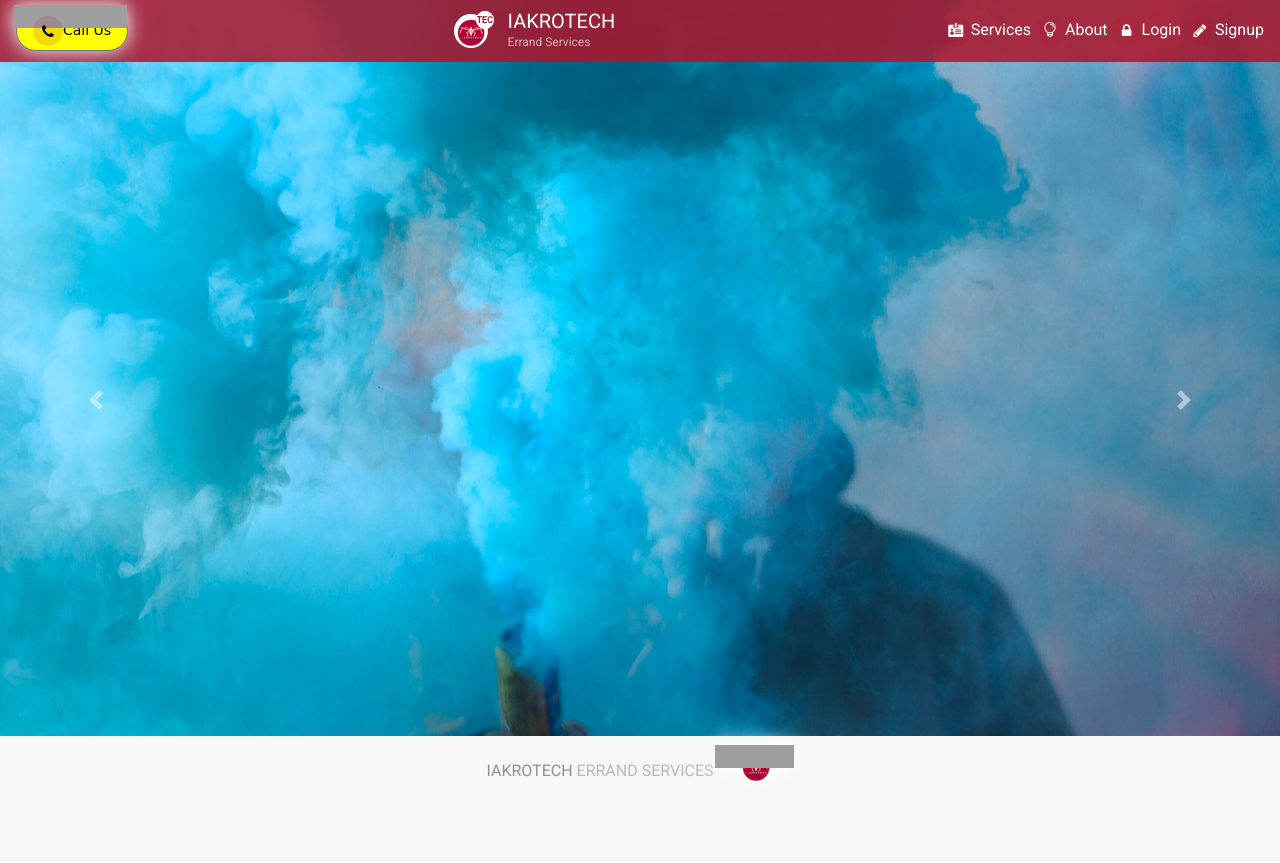
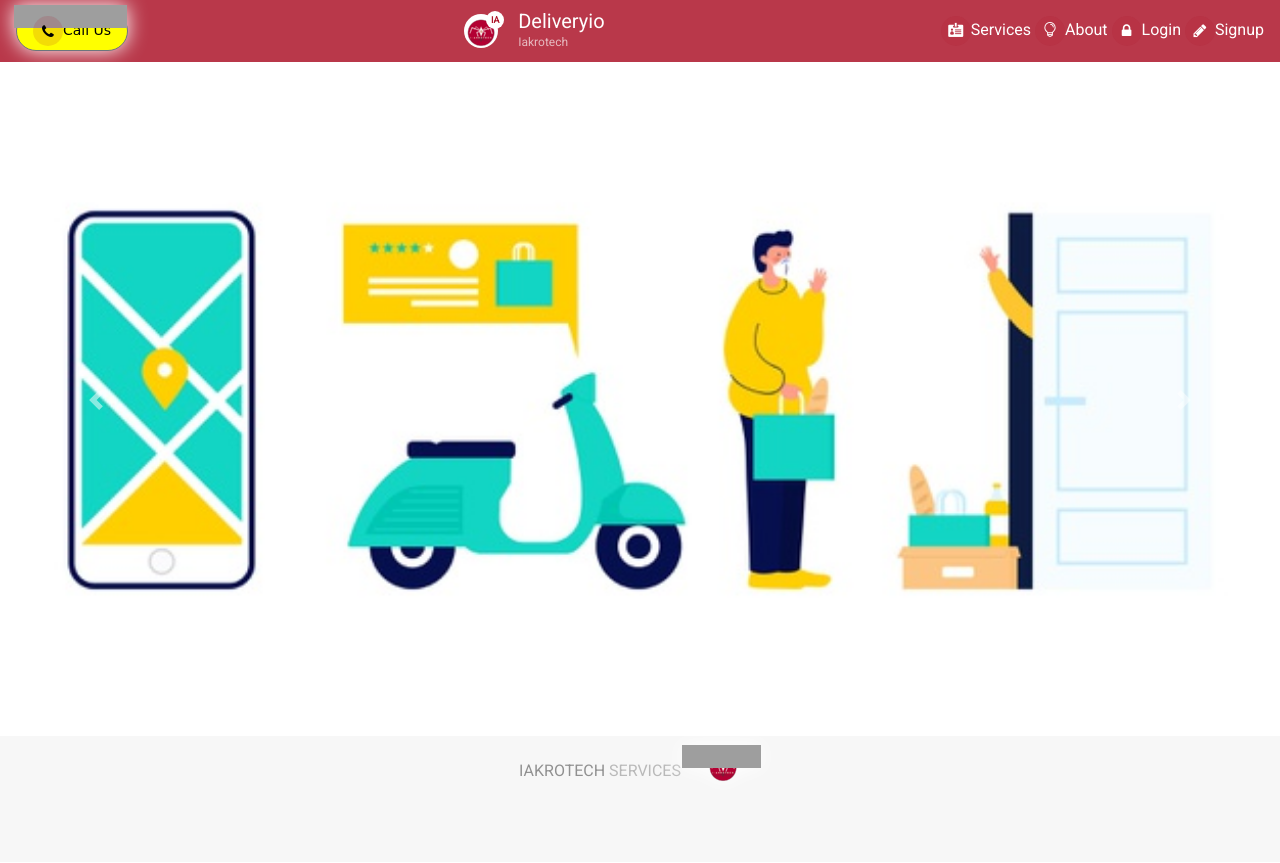
Before and after one commit to kingkology/deliveryio, a PHP site: page / in a window 1280 px wide. Shown: the top 863 px of the page. Run offline with PHP 8.4, Linux system fonts and the light colour scheme; grey boxes are pictures that could not be loaded.

Commit message:
image changes

```diff
--- a/index.php
+++ b/index.php
@@ -21,10 +21,10 @@ if ($lamonth==12)
 <head>
     <meta charset="utf-8">
     <meta name="viewport" content="width=device-width, initial-scale=1, shrink-to-fit=no">
-    <meta name="description" content="AKROTECH HTML errand website . errand UI UX, errand theme, errand HTML, errand template, errand website, errand pwa template.">
+    <meta name="description" content="AKROTECH HTML errand website . errand UI UX, errand theme, errand HTML, errand template, errand website, errand pwa template,Deliveryio.">
     <meta name="author" content="IAKROTECH">
 
-    <title>IAKROTECH ERRANDS</title>
+    <title>Deliveryio</title>
 
     <!-- Favicons -->
     <link rel="apple-touch-icon" sizes="57x57" href="assets/img/favicons/apple-icon-57x57.png">
@@ -174,7 +174,7 @@ if ($lamonth==12)
                             <div></div>
                         </div>
                     </div>
-                    <h4 class="logo-text"><span>IAKROTECH</span><small></small></h4>
+                    <h4 class="logo-text"><span>Deliveryio</span><br>BY <br><small>IAKROTECH</small></h4>
                 </div>
             </div>
             <div class="col-12 align-self text-center">
@@ -195,8 +195,8 @@ if ($lamonth==12)
             </div>
             <div>
                 <a class="navbar-brand " href="index.php">
-                    <div class="logo"><img src="assets/img/favicons/favicon-32x32.png"><span>AK</span><span>TEC</span></div>
-                    <h4 class="logo-text"><span>IAKROTECH</span><small>Errand Services</small></h4>
+                    <div class="logo"><img src="assets/img/favicons/favicon-32x32.png"><span></span><span>IA</span></div>
+                    <h4 class="logo-text"><span>Deliveryio</span><small>Iakrotech</small></h4>
 
                 </a>
             </div>
@@ -515,7 +515,7 @@ if ($lamonth==12)
 
         <div class="container-fluid">
 
-            <p class="text-center">IAKROTECH <span class="text-mute">ERRAND SERVICES <a href="https://maxartkiller.com/" target="_blank"></a> </span><span class="text-danger <?php echo $christmas; ?>"><img src="assets/img/favicons/favicon-32x32.png"></span></p>
+            <p class="text-center">IAKROTECH <span class="text-mute"> SERVICES <a href="https://maxartkiller.com/" target="_blank"></a> </span><span class="text-danger <?php echo $christmas; ?>"><img src="assets/img/favicons/favicon-32x32.png"></span></p>
         </div>
     </footer>
     <!-- Footer ends -->
```
Also changed, not shown: login.php (+5 -4 lines), register.php (+5 -4 lines), assets/img/1.jpg (added), assets/img/2.jpg (added), assets/img/3.jpg (added), assets/img/asde.png (added), assets/img/delivery_logo.png (added), assets/img/ecommercecover.jpg (deleted), assets/img/fast.jpg (deleted), assets/img/hero10.jpg, assets/img/hero11.jpg, assets/img/hero12.jpg, assets/img/order.jpg (deleted), assets/img/stay.jpg (deleted), 2 other files.
